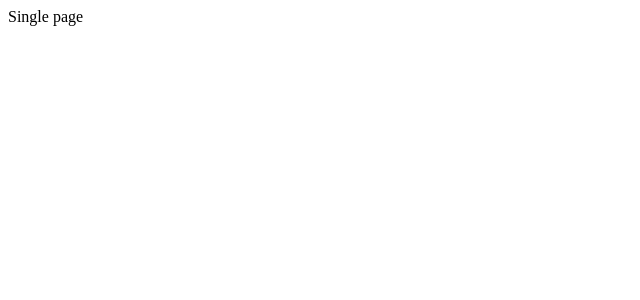
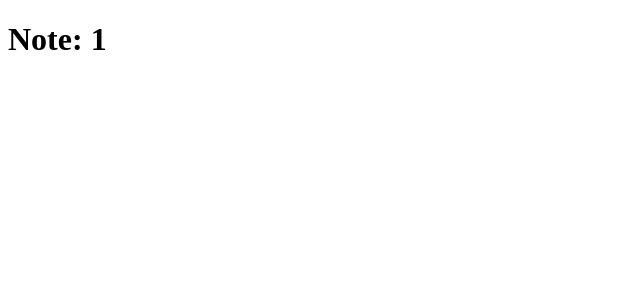
Before and after one commit to yes-im-harsh/learn-next-js, a Next.js app: page /notes/1 in a window 1280 px wide. Shown: the top 300 px of the page, without its empty margins (0-640 px from the left). Built offline with nearby package versions, Linux system fonts and the light colour scheme.

Commit message:
Successfully Ignored .next folder (git rm -r --cached .) & Dynamic Route Parameters in Next.js

```diff
--- a/pages/notes/[id].jsx
+++ b/pages/notes/[id].jsx
@@ -1,5 +1,12 @@
 import React from "react";
+import { useRouter } from "next/router";
 
-const Page = () => <div>Single page</div>;
+const Page = () => {
+  const router = useRouter();
+
+  const { id } = router.query;
+
+  return <h1>Note: {id}</h1>;
+};
 
 export default Page;
```
Also changed, not shown: 1 other file (tests, documents, lock files or other folders).
